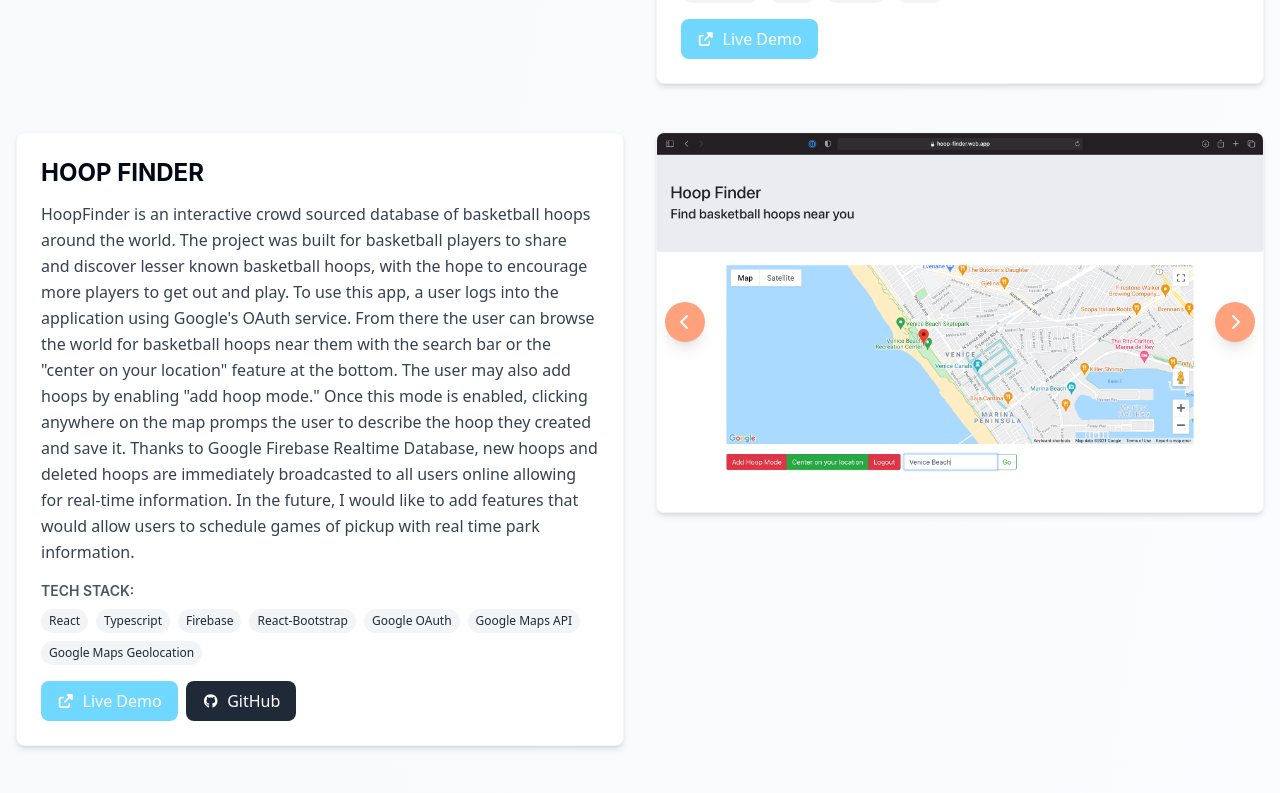
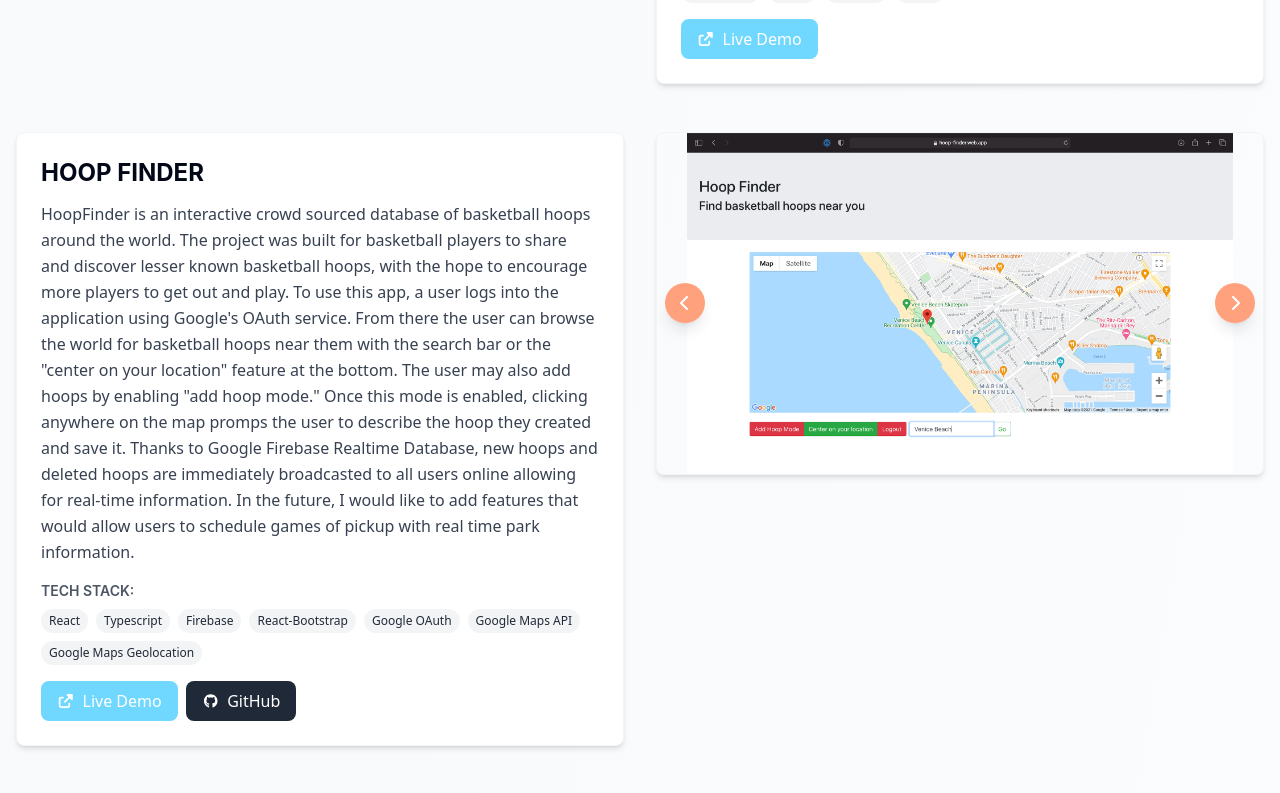
Before and after one commit to ibeale/portfolio-site, a Next.js app: page / in a window 1280 px wide. Shown: the part 5081-5874 px from the top of the page. Built offline with nearby package versions, Linux system fonts and the light colour scheme.

Commit message:
update images

```diff
--- a/components/projects/projectImage.tsx
+++ b/components/projects/projectImage.tsx
@@ -6,13 +6,13 @@
 
 export default function ProjectImage(props: ProjectImageProps){
     return(
-        <div className="block w-full">
+        <div className="relative w-full aspect-video">
             <Image
                 src={props.src}
-                width={1920}
-                height={1080}
+                fill
+                sizes="(max-width: 768px) 100vw, (max-width: 1200px) 50vw, 33vw"
                 alt="Project screenshot"
-                className="w-full h-auto"
+                className="object-contain"
             />
         </div>
     )
```
Also changed, not shown: 1 other file (tests, documents, lock files or other folders).
